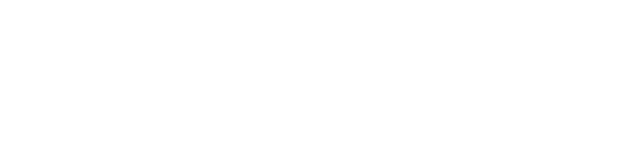
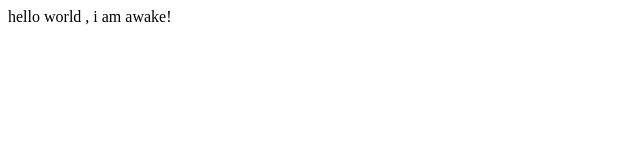
Before and after one commit to murb-dev/mt-dev, a plain HTML site: page index.html in a window 1280 px wide. Shown: the whole page, without its empty margins (0-640 px from the left). Drawn offline with Linux system fonts and the light colour scheme.

Commit message:
Update index.html

```diff
--- a/index.html
+++ b/index.html
@@ -8,6 +8,7 @@
     <link rel="stylesheet" href="style.css">
   </head>
   <body>
+	<p5>hello world , i am awake! </p5>
 	<script src="index.js"></script>
   </body>
 </html>
```
